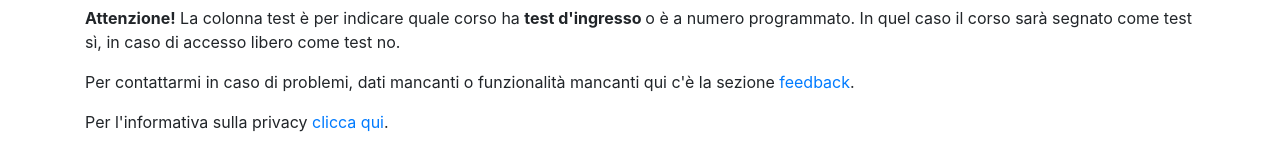
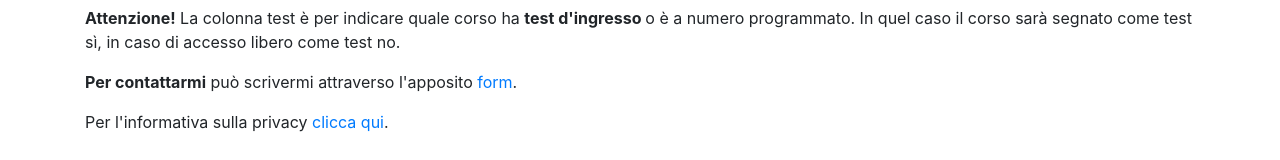
Before and after one commit to ludotosk/corsi-universitari-old, a Vue app: page / in a window 1280 px wide. Shown: the part 421-581 px from the top of the page. Built offline with nearby package versions, Linux system fonts and the light colour scheme; what vuejs-smart-table would draw is missing.

Commit message:
aggiunte keywords e modificato contattami

```diff
--- a/scss/style.scss
+++ b/scss/style.scss
@@ -12,3 +12,7 @@
 @import "node_modules/bootstrap/scss/utilities/spacing";
 @import "node_modules/bootstrap/scss/reboot";
 @import "node_modules/bootstrap/scss/type";
+@import "node_modules/bootstrap/scss/nav";
+@import "node_modules/bootstrap/scss/navbar";
+@import "node_modules/bootstrap/scss/utilities/background";
+@import "node_modules/bootstrap/scss/transitions";
--- a/src/App.vue
+++ b/src/App.vue
@@ -1,10 +1,19 @@
 <template>
   <div id="app">
+   <!--  <router-view name="header" /> -->
     <router-view />
   </div>
 </template>
 <script>
 export default {
   name: "App",
+  meta: [
+    {
+      name: "description",
+      content:
+        "corsiuniversitari.info ti permette di cercare fra tutti i corsi di laurea italiani in base al nome del corso e di trovare quello che fa per te.",
+    },
+    { name: 'keywords', content: 'Corsi di laurea, Corso di laurea, Corsi universitari, Orientamento universitario' }
+  ],
 };
 </script>
--- a/src/feedback.vue
+++ b/src/contattami.vue
@@ -58,10 +58,10 @@
 
 <script>
 export default {
-  name: "feedback",
+  name: "contattami",
   metaInfo: {
     // if no subcomponents specify a metaInfo.title, this title will be used
-    title: "invia feedback",
+    title: "contattami",
     // all titles will be injected into this template
     titleTemplate: "%s | corsiuniversitari.info",
     meta: [
--- a/src/home.vue
+++ b/src/home.vue
@@ -65,8 +65,7 @@
       <strong>Attenzione!</strong> La colonna test è per indicare quale corso ha <strong>test d'ingresso </strong>o è a numero programmato. In quel caso il corso sarà segnato come test sì, in caso di accesso libero come test no.
     </p>
     <p>
-      Per contattarmi in caso di problemi, dati mancanti o funzionalità mancanti
-      qui c'è la sezione <router-link to="/feedback" class="text-primary">feedback</router-link>.
+      <strong>Per contattarmi</strong> può scrivermi attraverso l'apposito <router-link to="/contattami" class="text-primary">form</router-link>.
     </p>
     <p>Per l'informativa sulla privacy <router-link to="/cookie-policy" class="text-primary">clicca qui</router-link>.</p>
   </div>
```
Also changed, not shown: src/main.js (+7 -14 lines).
